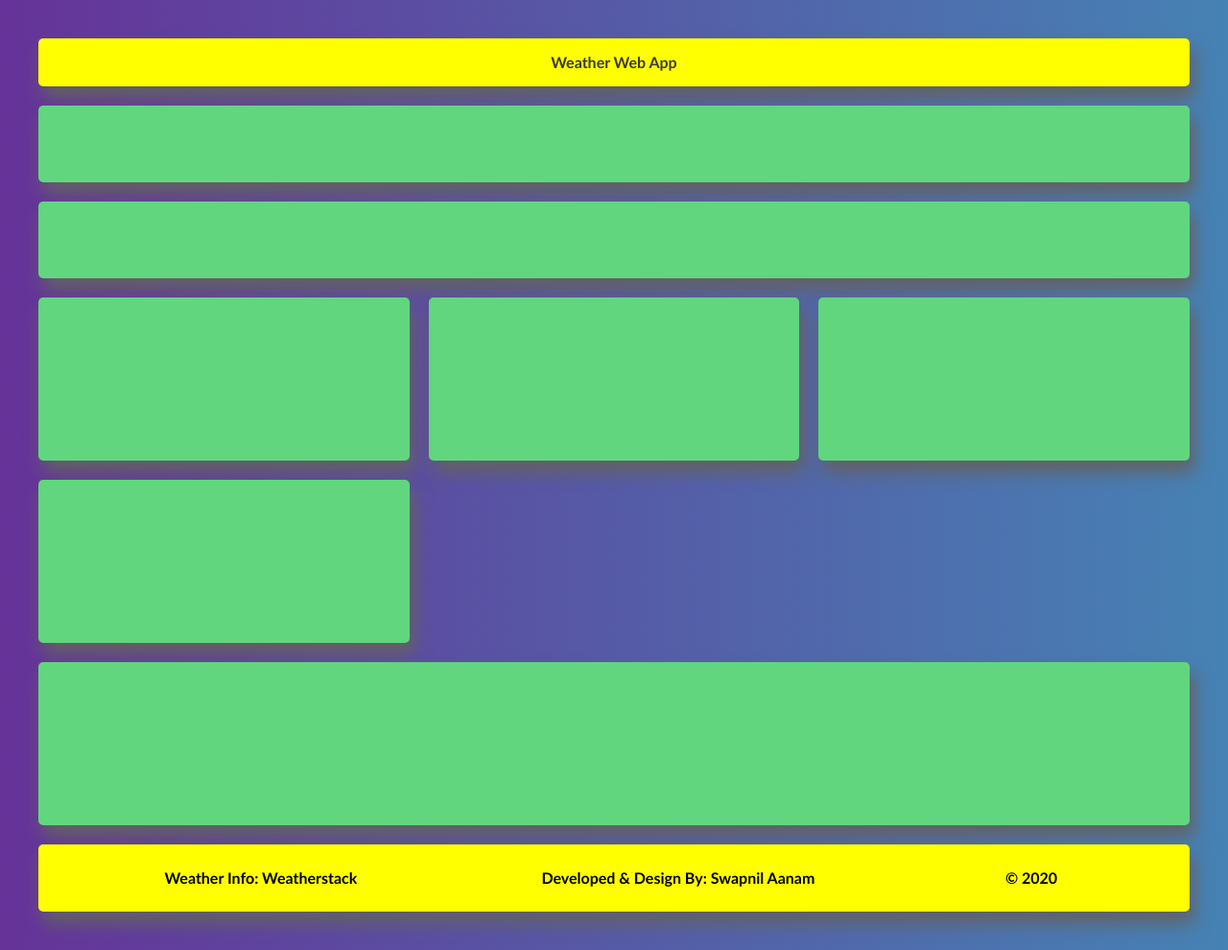
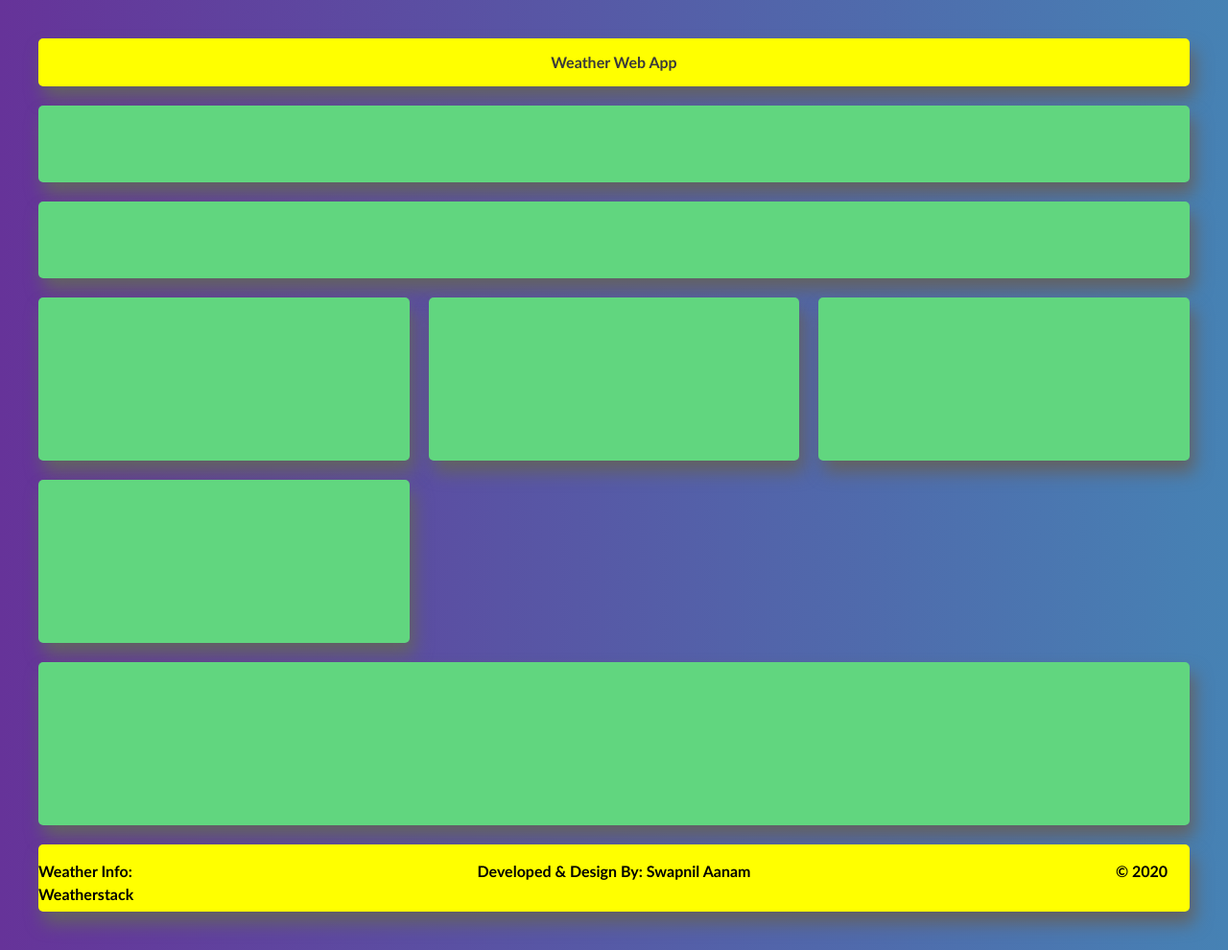
Before and after one commit to swapnilaanam/WeatherWebApp, a plain HTML site: page index.html in a window 1280 px wide. Shown: the whole page at 96% size. Drawn offline with Linux system fonts and the light colour scheme; no server answers.

Commit message:
Update Weather app.css

```diff
--- a/CSS/Weather app.css
+++ b/CSS/Weather app.css
@@ -64,7 +64,7 @@ body
 .dev-details
 {
     display: grid;
-    grid-template-columns: 3fr 10fr 1fr;
+    grid-template-columns: 1fr 10fr 1fr;
     justify-items: center;
 }
 
```
